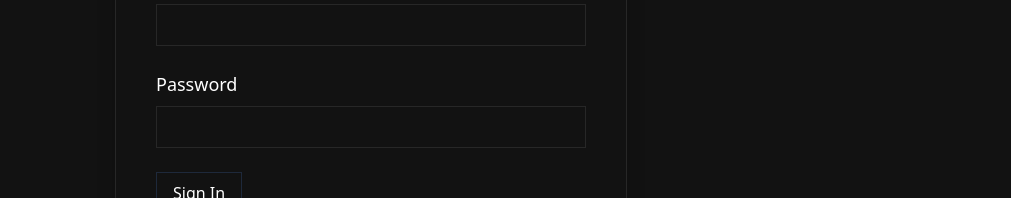
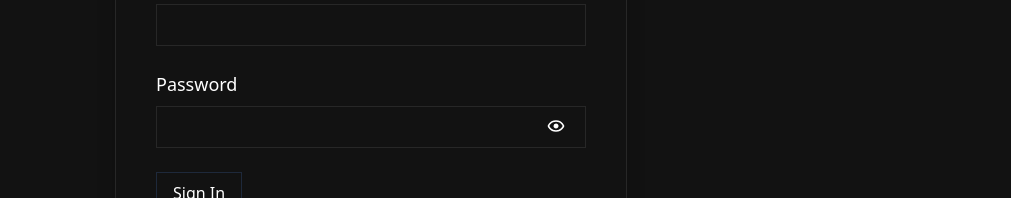
Before and after one commit to yassineghorbal/Online-Market, a React (Create React App) app: page /login in a window 1280 px wide. Shown: the part 213-411 px from the top of the page, without its empty margins (269-1280 px from the left). Built offline with nearby package versions, Linux system fonts and the light colour scheme.

Commit message:
added show pwd to login form

```diff
--- a/src/pages/Login.jsx
+++ b/src/pages/Login.jsx
@@ -2,6 +2,8 @@ import { Link, useNavigate } from "react-router-dom";
 import { useContext } from "react";
 import UserContext from "../context/UserContext";
 import axios from "axios";
+import { BiShow, BiHide } from "react-icons/bi";
+import React from "react";
 
 export default function Login() {
   const { user, loginChange } = useContext(UserContext);
@@ -34,6 +36,26 @@ export default function Login() {
       });
   };
 
+  // show and hide password
+  const password = React.createRef();
+  const showPwd = React.createRef();
+  const hidePwd = React.createRef();
+
+  const showPassword = function (e) {
+    e.preventDefault();
+    if (user.password === "") return;
+    password.current.setAttribute("type", "text");
+    showPwd.current.style.display = "none";
+    hidePwd.current.style.display = "block";
+  };
+
+  const hidePassword = function (e) {
+    e.preventDefault();
+    password.current.setAttribute("type", "password");
+    showPwd.current.style.display = "block";
+    hidePwd.current.style.display = "none";
+  };
+
   return (
     <div className='w-11/12 p-10 border mt-2 max-w-lg mx-auto shadow-xl dark:border-[#272727]'>
       <header className='text-center'>
@@ -58,14 +80,27 @@ export default function Login() {
             onChange={(e) => loginChange(e)}
           />
         </div>
-        <div className='mb-6'>
+        <div className='mb-6 relative'>
           <label className='inline-block text-lg mb-2'>Password</label>
           <input
+            ref={password}
             type='password'
             className='p-2 w-full bg-transparent border dark:border-[#272727]'
             name='password'
             onChange={(e) => loginChange(e)}
           />
+          <button
+            ref={showPwd}
+            className='absolute text-xl right-5 bottom-3'
+            onClick={showPassword}>
+            <BiShow />
+          </button>
+          <button
+            ref={hidePwd}
+            className='hidden absolute text-xl right-5 bottom-3'
+            onClick={hidePassword}>
+            <BiHide />
+          </button>
         </div>
         <div className='mb-6'>
           <button
```
